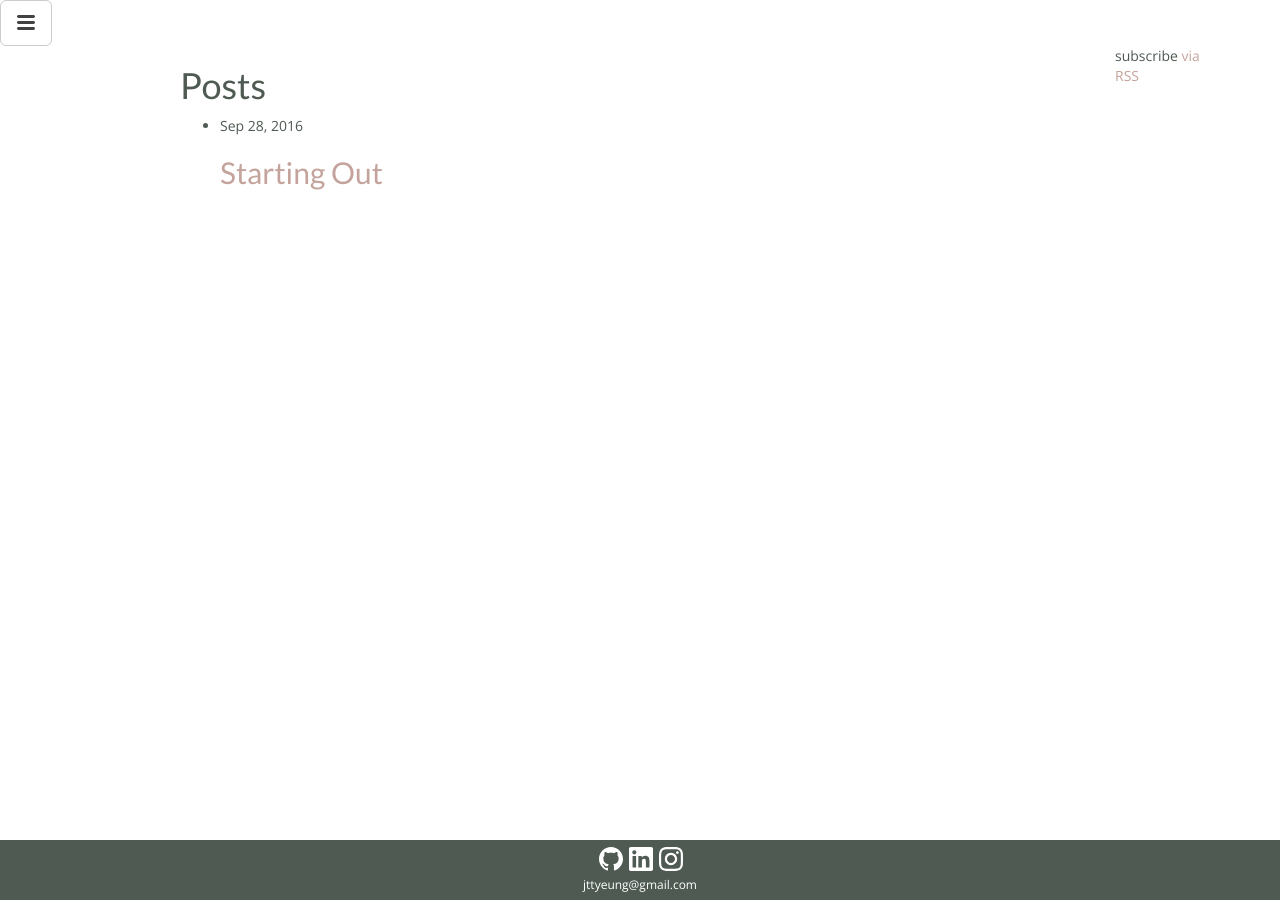
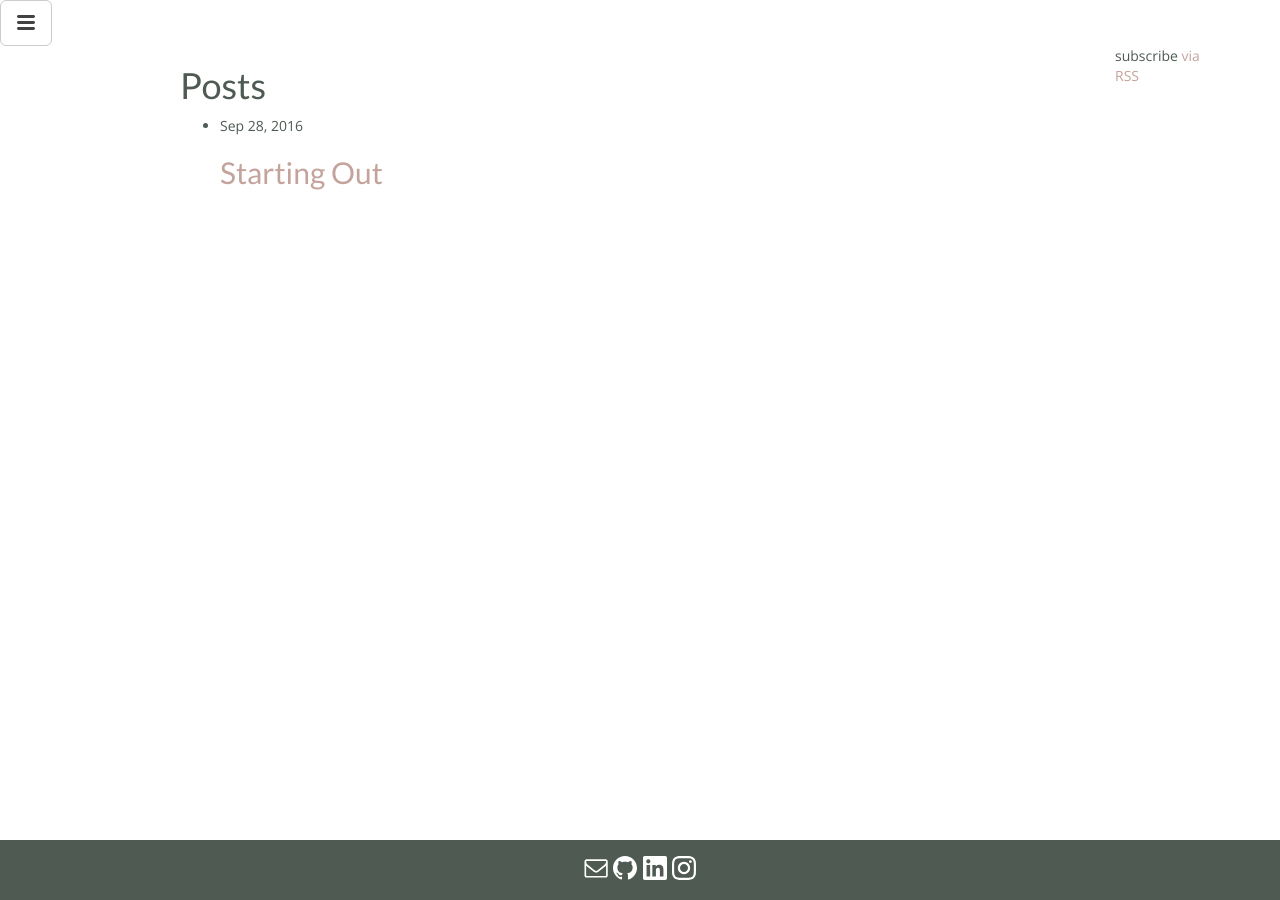
Before and after one commit to jttyeung/jttyeung.github.io, a Jekyll site: the page built from blog.html, in a window 1280 px wide. Built offline with Jekyll 4.4.1, drawn with Linux system fonts in a browser that asks for light colours.

Commit message:
added email link and envelope image

```diff
--- a/_includes/footer.html
+++ b/_includes/footer.html
@@ -3,17 +3,22 @@
   <div class="container-fluid">
 
     <div class="text-center">
-          <div class="inverted col-md-12">
+          <div class="inverted">
             <!-- include social media links -->
-            <div class="col-md-4"></div>
-            <div class="col-md-1">
-            {% if site.github_username %} {% include icon-github.html username=site.github_username %} {% endif %}</div>
-            <div class="col-md-1">
-            {% if site.linkedin_username %} {% include icon-linkedin.html username=site.linkedin_username %} {% endif %}</div>
-            <div class="col-md-1">
-            {% if site.instagram_username %} {% include icon-instagram.html username=site.instagram_username %} {% endif %}</div>
-          </div><!-- col-md-12 -->
-         <div class="col-md-12"><a href="mailto:{{ site.email }}">{{ site.email }}</a></div><!-- col-md-12 -->
+            <span class="icon-padding">
+              {% if site.email %} {% include icon-email.html %} {% endif %}
+            </span>
+            <span class="icon-padding">
+              {% if site.github_username %} {% include icon-github.html username=site.github_username %} {% endif %}
+            </span>
+            <span class="icon-padding">
+              {% if site.linkedin_username %} {% include icon-linkedin.html username=site.linkedin_username %} {% endif %}
+            </span>
+            <span class="icon-padding">
+              {% if site.instagram_username %} {% include icon-instagram.html username=site.instagram_username %} {% endif %}
+            </span>
+          </div>
+         <!-- <a href="mailto:{{ site.email }}">{{ site.email }}</a> -->
       </div>
     </div>
 
--- /dev/null
+++ b/_includes/icon-email.html
@@ -0,0 +1 @@
+<a href="mailto:{{ site.email }}"><span class="icon icon--email">{% include icon-email.svg %}</span><span class="email"></span></a>
--- a/_includes/styles.css
+++ b/_includes/styles.css
@@ -1,3 +1,12 @@
+body {
+    padding-bottom: 60px;
+}
+
+img {
+  opacity: .9;
+  border: 1px solid #4E5A52;
+}
+
 .site-footer {
   background-color: #4E5A52;
   position: fixed;
@@ -28,15 +37,13 @@
   filter: invert(100%);
 }
 
-img {
-  opacity: .9;
-  border: 1px solid #4E5A52;
-}
+
 
 .vspace {
   margin-top: 35px;
 }
 
-body {
-    padding-bottom: 60px;
+.icon-padding {
+  margin-left: 1px;
+  margin-right: 1px;
 }
```
Also changed, not shown: _includes/icon-email.svg.
